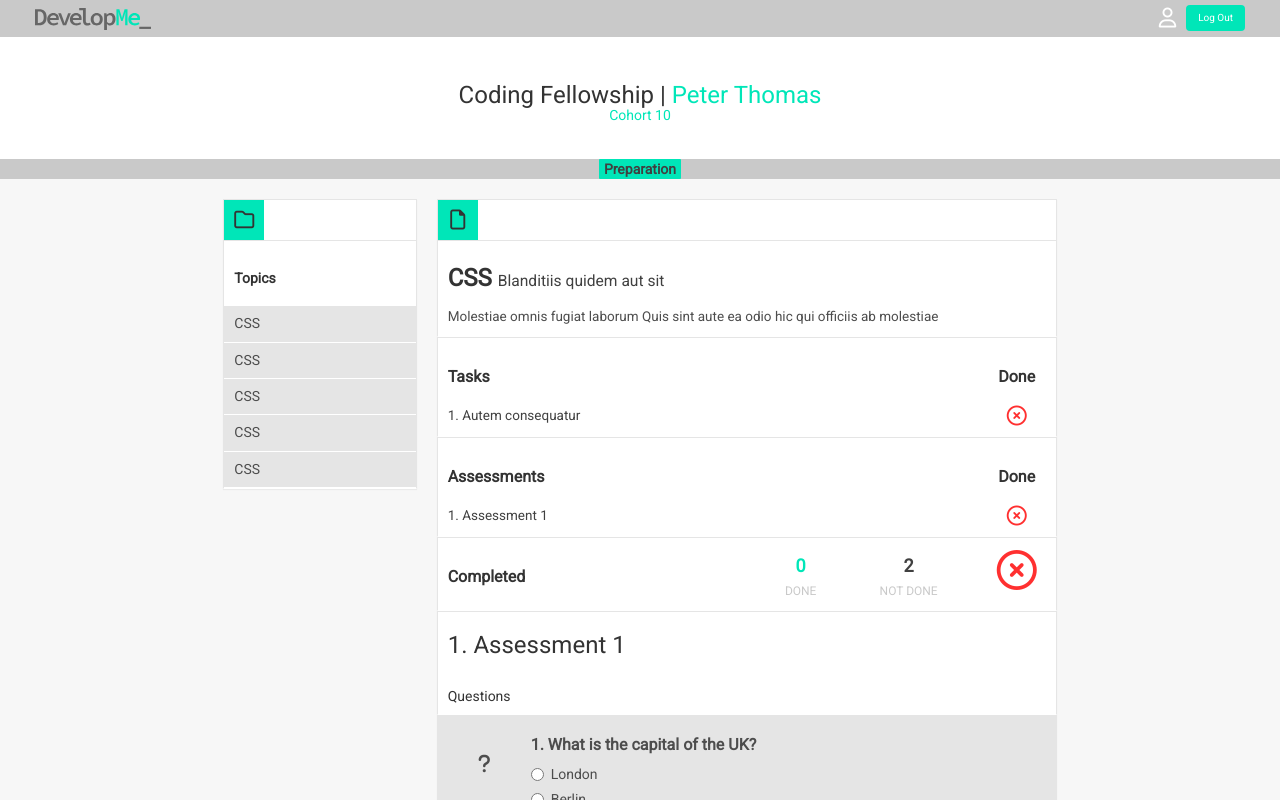
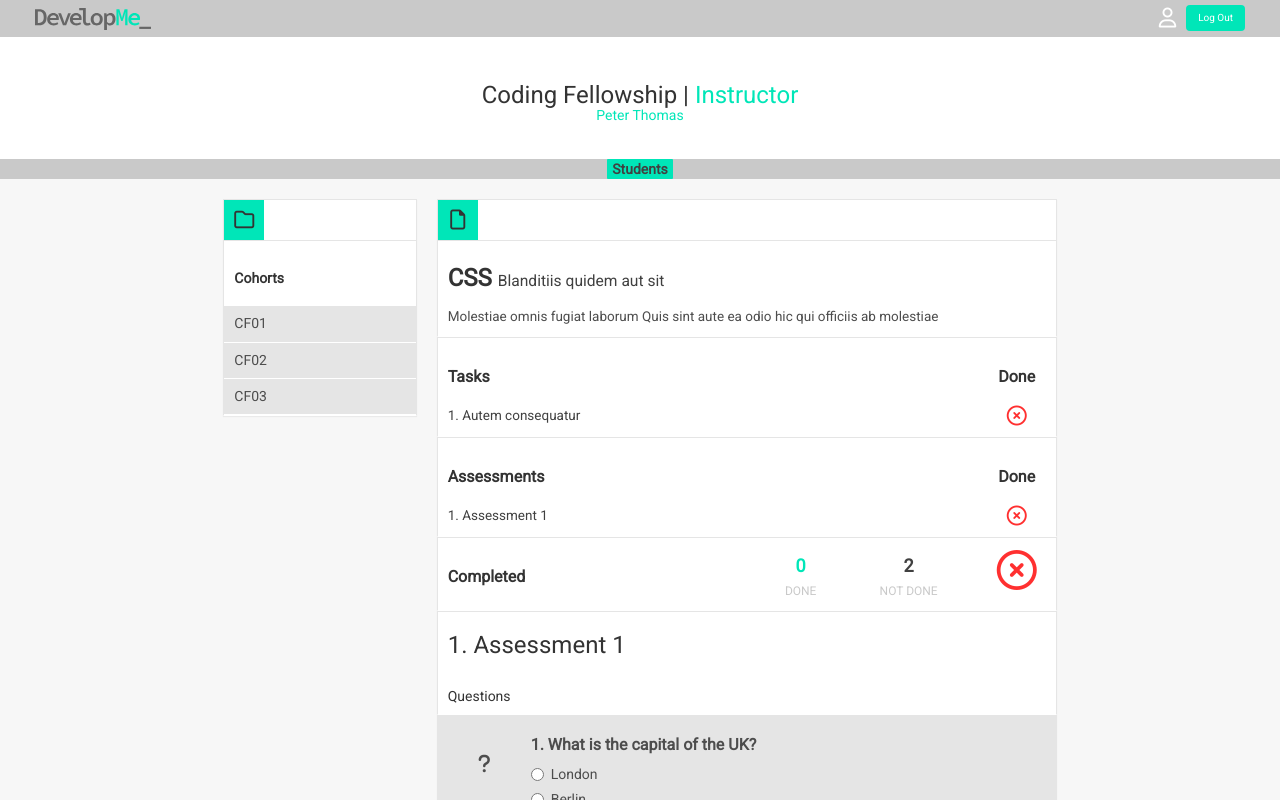
Before and after one commit to tombassrosenfeld/developme-prep-app, a React (Create React App) app: page /prep/topic/1/assessment/0 in a window 1280 px wide. Shown: the top 800 px of the page. Built offline with nearby package versions, Linux system fonts and the light colour scheme.

Commit message:
added instructor check to cohorts route

```diff
--- a/src/components/App.js
+++ b/src/components/App.js
@@ -35,7 +35,10 @@ class App extends Component {
             <Topic id={ match.params.id }/>
           )} />
           <Route path="/cohort/:id" render={ ({ match }) => (
+            this.props.userRole === 'instructor' ?
             <Cohort id={ match.params.id }/>
+            :
+            null
           )} />
           <Route path="/prep/topic/:topic/task/:task" render={ ({ match }) => (
             <Task id={ match.params.task } topicID={ match.params.topic }/>
--- a/src/data/initial.js
+++ b/src/data/initial.js
@@ -76,7 +76,7 @@ export default Map({
 	topics: List([
 		data, data, data, data, data
 	]),
-	user: Map({ id: 1, username: 'Peter Thomas', password: '', roles:List(['student', 'admin']), token: null }),
+	user: Map({ id: 1, username: 'Peter Thomas', password: '', roles:List(['instructor', 'admin']), token: null }),
 
 	// isLoaded: false,
 	// loggedIn: false,
```
